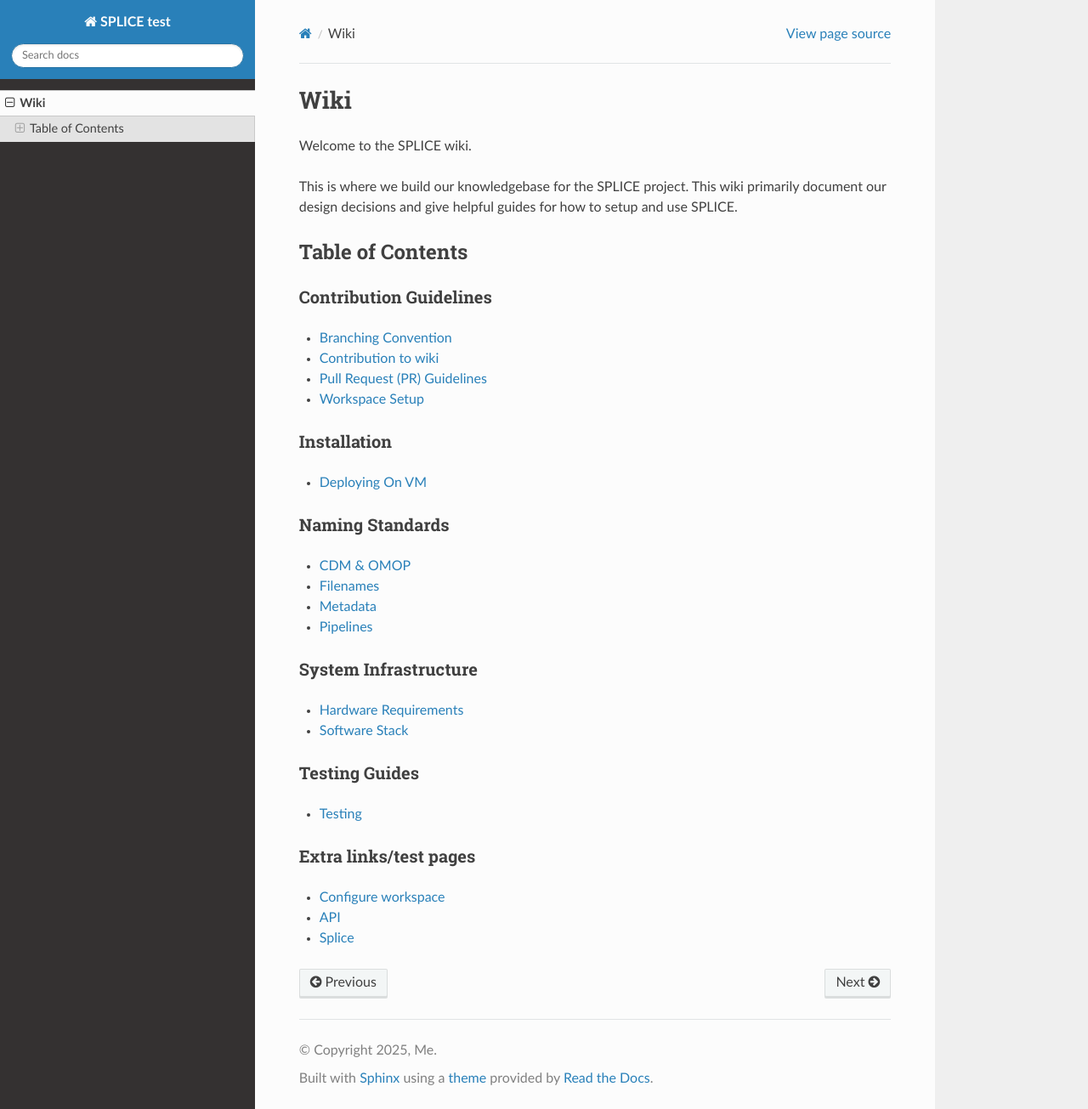
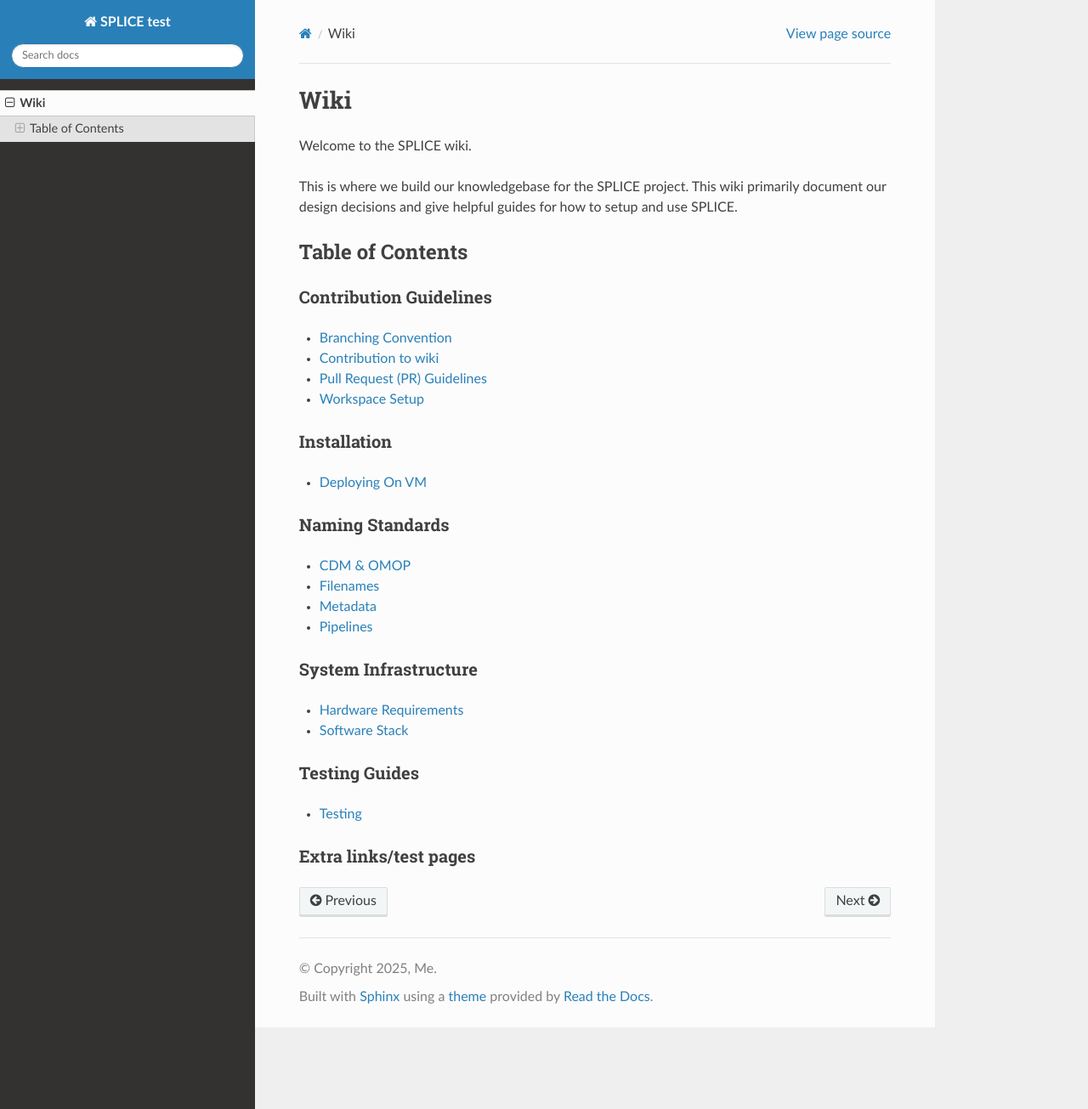
Before and after one commit to PhoevosA/rtd-tuorial, a Sphinx documentation site: the page built from docs/source/Wiki.rst, in a window 1280 px wide and 1305 px high. Shown: the whole window at 85% size. Built offline with Sphinx 7.4.7 and the Read the Docs theme 3.1.0, drawn with Linux system fonts in a browser that asks for light colours.

Commit message:
Update Wiki.rst

```diff
--- a/docs/source/Wiki.rst
+++ b/docs/source/Wiki.rst
@@ -59,10 +59,3 @@ Testing Guides
 
 Extra links/test pages
 ^^^^^^^^^^^^^^^^^^^^^^
-
-.. toctree::
-  :maxdepth: 1
-
-  Configure workspace
-  api
-  test
```
